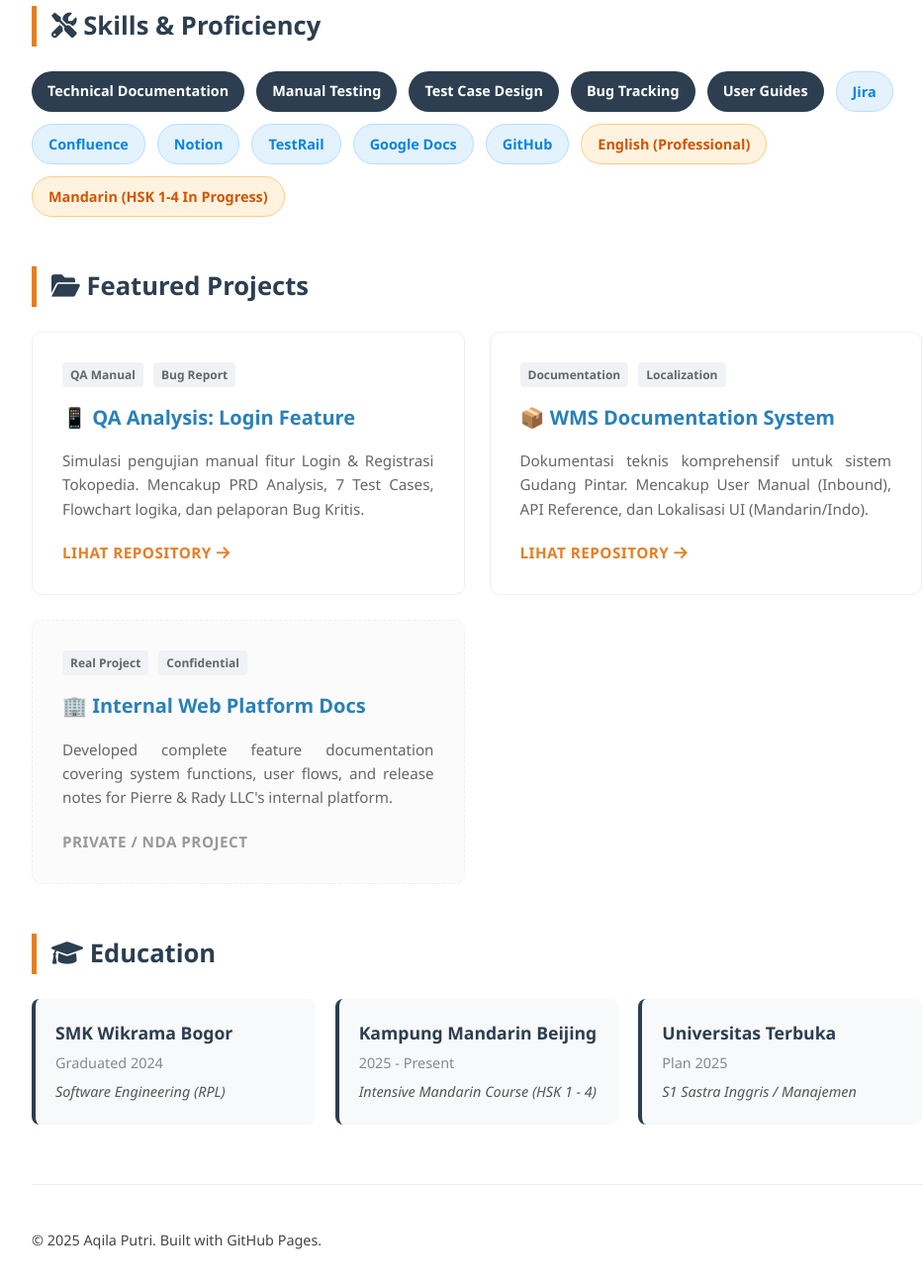
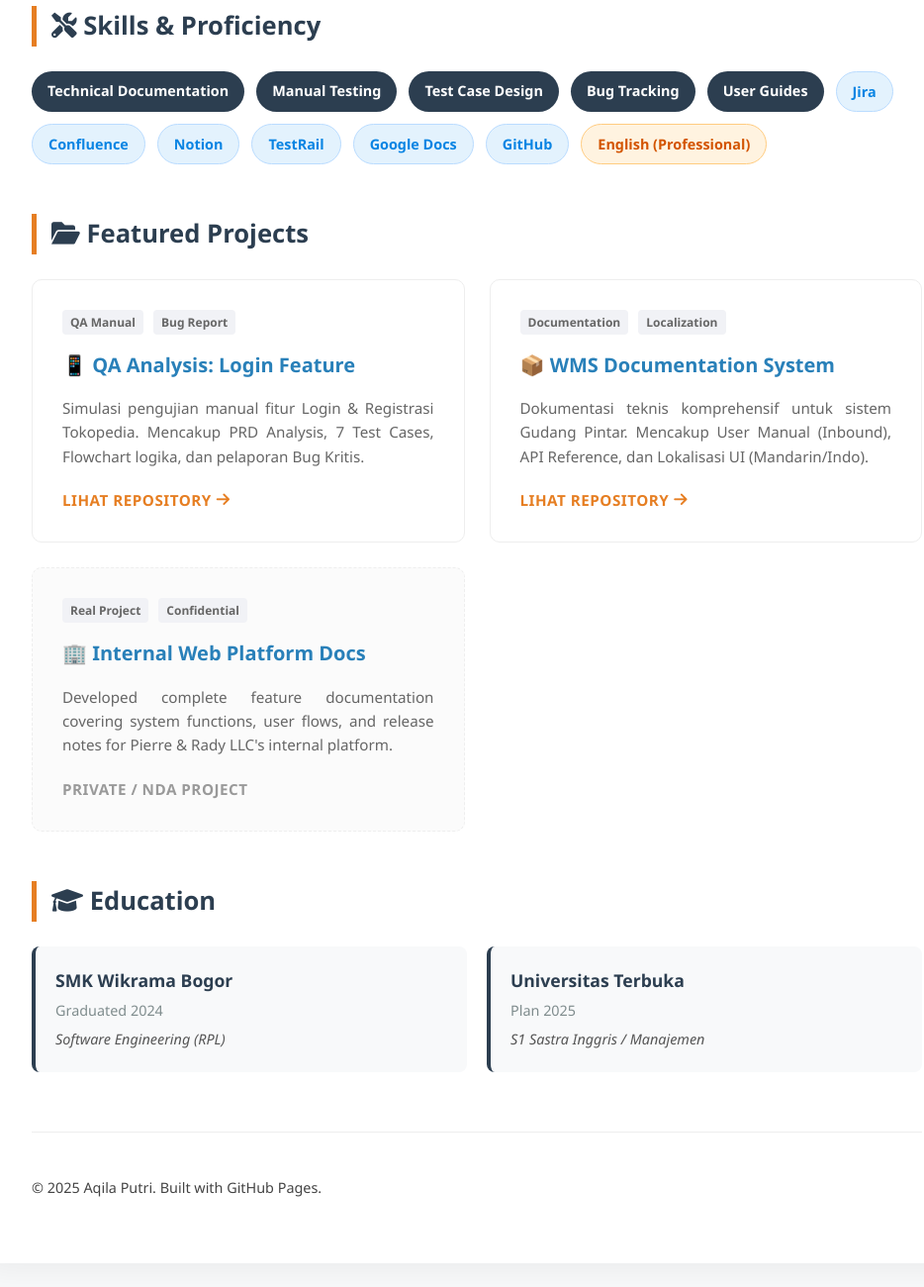
Before and after one commit to aqilaptri12/aqilaptri12.github.io, a plain HTML site: page index.html in a window 1280 px wide. Shown: the part 1093-2393 px from the top of the page at 99% size, without its empty margins (158-1092 px from the left). Drawn offline with Linux system fonts and the light colour scheme.

Commit message:
feat: Update final CV HTML

```diff
--- a/index.html
+++ b/index.html
@@ -147,7 +147,6 @@
             <span class="tag tech">GitHub</span>
 
             <span class="tag lang">English (Professional)</span>
-            <span class="tag lang">Mandarin (HSK 1-4 In Progress)</span>
         </div>
     </section>
 
@@ -203,11 +202,6 @@
                 <span class="edu-desc">Software Engineering (RPL)</span>
             </div>
             <div class="edu-item">
-                <span class="edu-title">Kampung Mandarin Beijing</span>
-                <span class="edu-meta">2025 - Present</span>
-                <span class="edu-desc">Intensive Mandarin Course (HSK 1 - 4)</span>
-            </div>
-            <div class="edu-item">
                 <span class="edu-title">Universitas Terbuka</span>
                 <span class="edu-meta">Plan 2025</span>
                 <span class="edu-desc">S1 Sastra Inggris / Manajemen</span>
```
